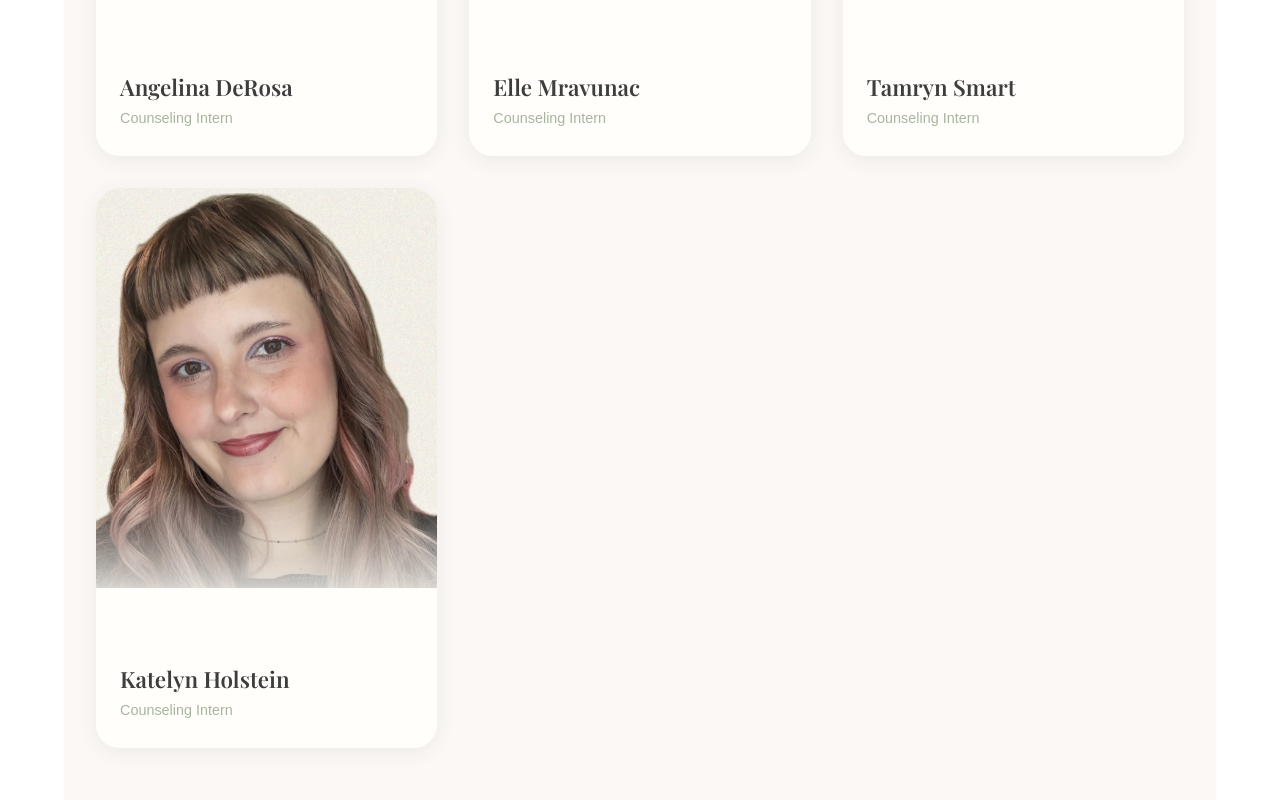
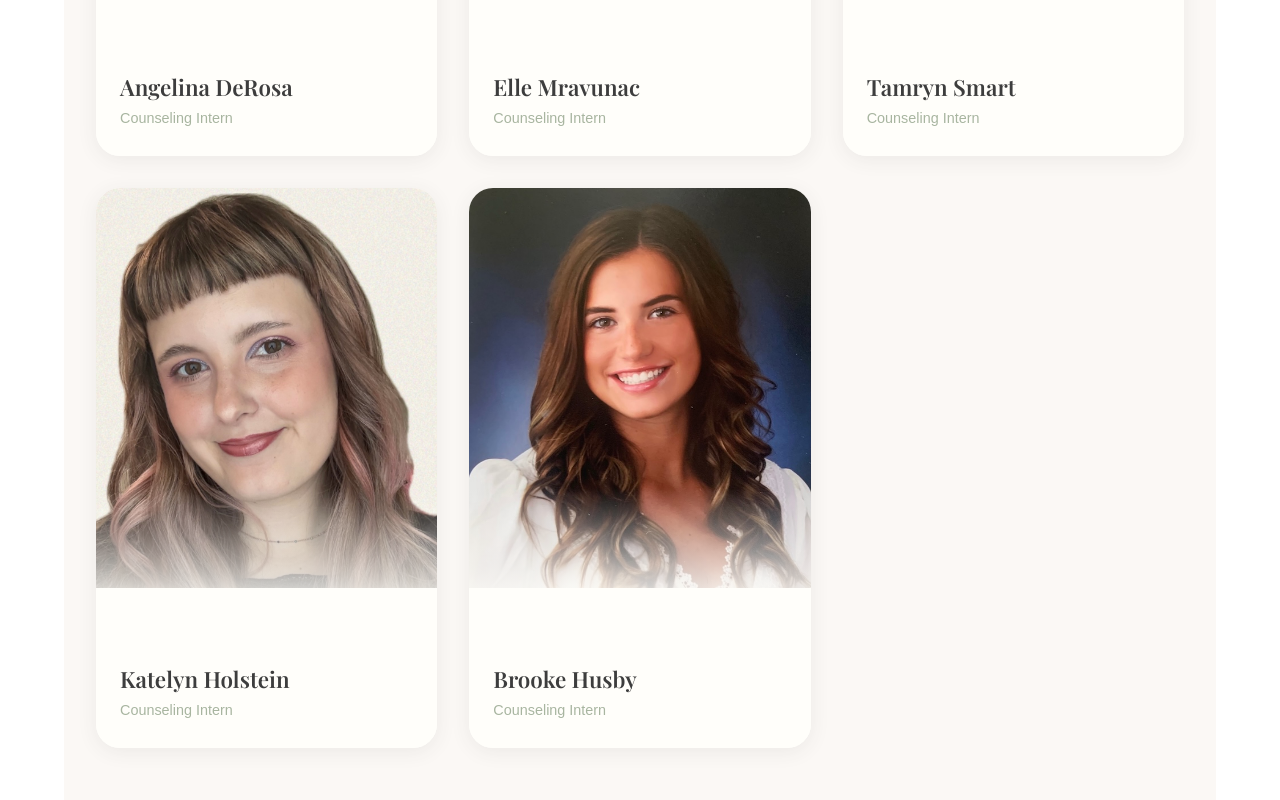
Before and after one commit to Bgorson/rose-water, a React app: page /about in a window 1280 px wide. Shown: the part 3942-4742 px from the top of the page. Built offline with nearby package versions, Linux system fonts and the light colour scheme.

Commit message:
update staff

```diff
--- a/src/components/StaffPage.js
+++ b/src/components/StaffPage.js
@@ -28,6 +28,7 @@ import Elle from '../Elle.jpg';
 import Grace from '../grace.png';
 import Tamryn from '../taryn.jpeg';
 import Katelyn from '../katelyn.jpeg';
+import Brooke from '../Brooke.jpeg';
 
 const fadeInUp = keyframes`
   from {
@@ -797,6 +798,22 @@ At the core of my work is a simple goal: to help clients not just feel better, b
     description2: `I enjoy incorporating art and activities into the therapy space. Your interests and building of self-regulation skills are important to me. I believe that every individual shows up to session with different needs and goals depending on the day, and my only expectation is that we each come to the session with sincerity. Some days you may feel chatty, others overwhelmed, curious, or anything in between. We will navigate each instance with increased hopefulness, openness, and a lack of judgement.`,
     description3: `I am a hobby-collector, enjoying all things arts-and-crafts (especially painting and sewing) as well as listening to music, reading, watching movies, and doing fun makeup looks and nail sets. I would love to learn about your hobbies, background, and the strengths that carry you throughout life's rollercoaster.`,
   },
+  {
+    id: 28,
+    routeName: 'brooke',
+    image: Brooke,
+    imagePosition: 'top',
+    portrait: true,
+    header: 'Brooke Husby',
+    email: 'bhusby@rosewatterchicounseling.com',
+    blurb: `I'm Brooke Husby, a practicum Clinical Mental Health Counseling M.A. student at Northwestern University. I'm interested in DBT and ACT, which promote mindfulness skills while supporting individuals' strengths as they navigate life's obstacles.`,
+    title: 'Counseling Intern',
+    category: 'trainees',
+    specialties: ['DBT', 'ACT', 'Mindfulness', 'Stress', 'Trauma'],
+    description1: `Hello! I'm Brooke Husby, a practicum and Clinical Mental Health Counseling M.A. student at Northwestern University. I am interested in DBT (Dialectical Behavior Therapy) and ACT (Acceptance and Commitment Therapy) as these theories promote mindfulness skills in addition to supporting individuals' strengths while simultaneously navigating the obstacles that life throws at us.`,
+    description2: `I hope to work with adults in the Chicagoland area to support individuals addressing stress, trauma, and interpersonal adversities through evidence-based counseling. After graduation and when I am eligible to become a Licensed Clinical Professional Counselor in Illinois, I hope to work in a private practice setting providing care to adults experiencing a range of mental health challenges.`,
+    description3: `My master's program is accredited by CACREP, and I am a student member of the American Mental Health Counselors Association. I have worked as a Research Assistant with military families and as a Program Coordinator in residential and partial hospitalization programs, where I support individuals receiving treatment for mood disorders, anxiety disorders, and eating disorders.`,
+  },
 ];
 
 const StaffPage = () => {
```
Also changed, not shown: src/Brooke.jpeg (added), 1 other file (tests, documents, lock files or other folders).
